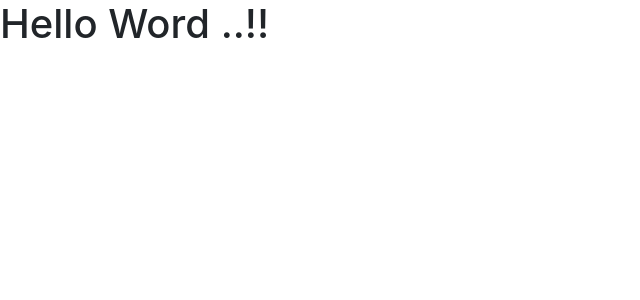
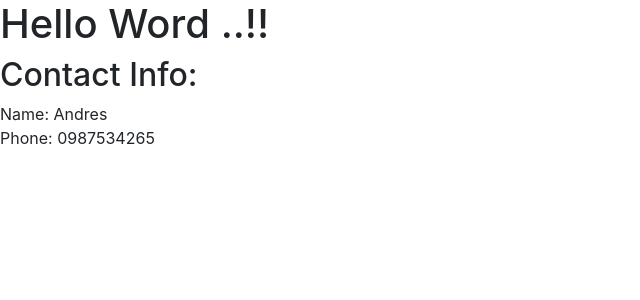
Before and after one commit to CAVA1611/contacts-frontend, a React (Create React App) app: page / in a window 1280 px wide. Shown: the top 300 px of the page, without its empty margins (0-640 px from the left). Built offline with nearby package versions, Linux system fonts and the light colour scheme.

Commit message:
Add Contac.js file and edit App.js

```diff
--- a/src/App.js
+++ b/src/App.js
@@ -1,10 +1,19 @@
 import React from 'react';
 import 'bootstrap/dist/css/bootstrap.min.css';
 import './App.css';
+import Contact from './Contact.js';
 
 function App() {
+  const contact = {
+    name: "Andres",
+    phone: "0987534265"
+  } ;
+
   return (
+  <div>
     <h1>Hello Word ..!!</h1>
+    <Contact contact={contact}/>
+  </div>
   );
 }
 
--- /dev/null
+++ b/src/Contact.js
@@ -0,0 +1,13 @@
+import React from 'react';
+
+function Contact(props) {
+    return(
+        <div>
+            <h2>Contact Info:</h2>
+            <div> Name: {props.contact.name}</div>
+            <div>Phone: {props.contact.phone}</div>
+        </div>
+    )
+}
+
+export default Contact;
```
Also changed, not shown: 1 other file (tests, documents, lock files or other folders).
